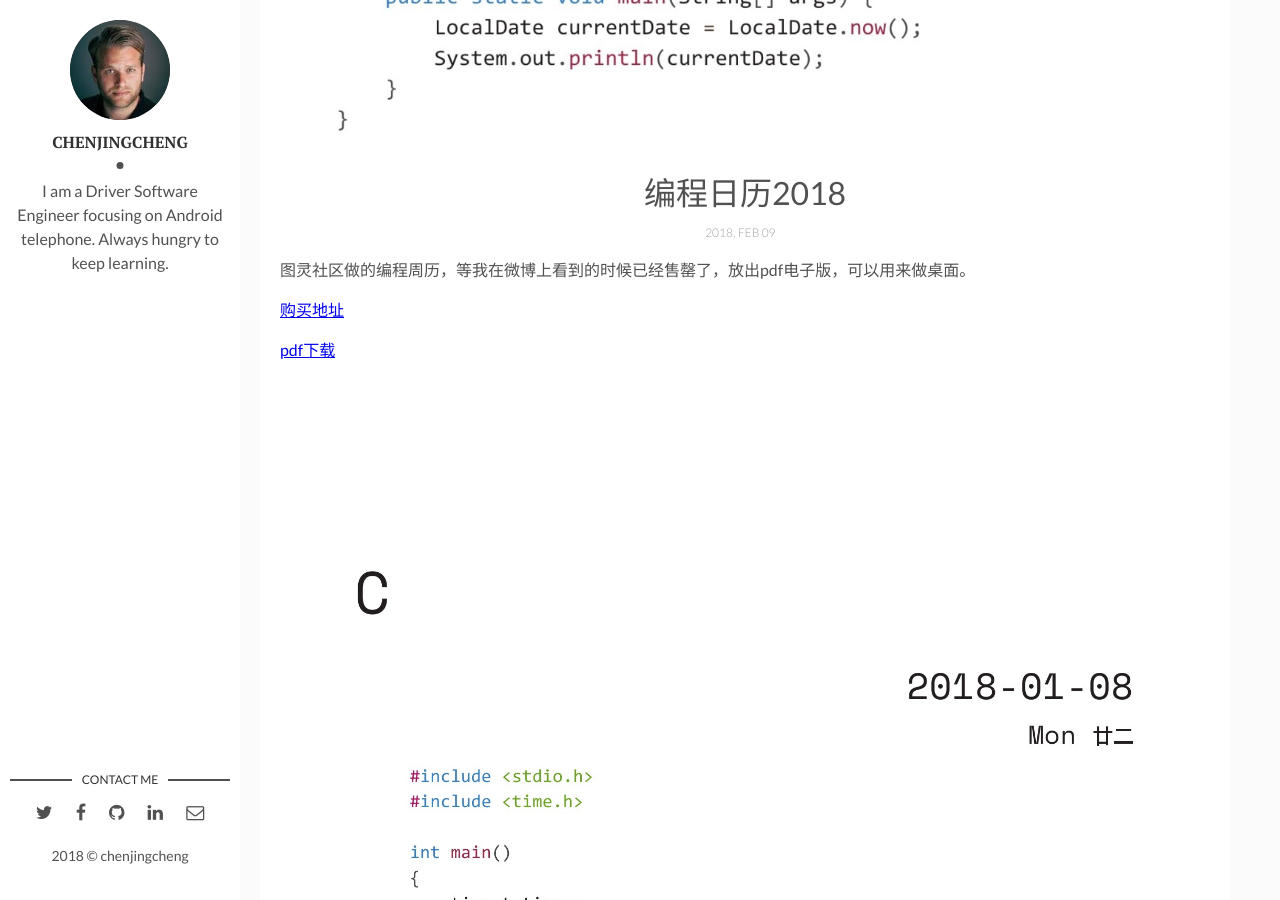
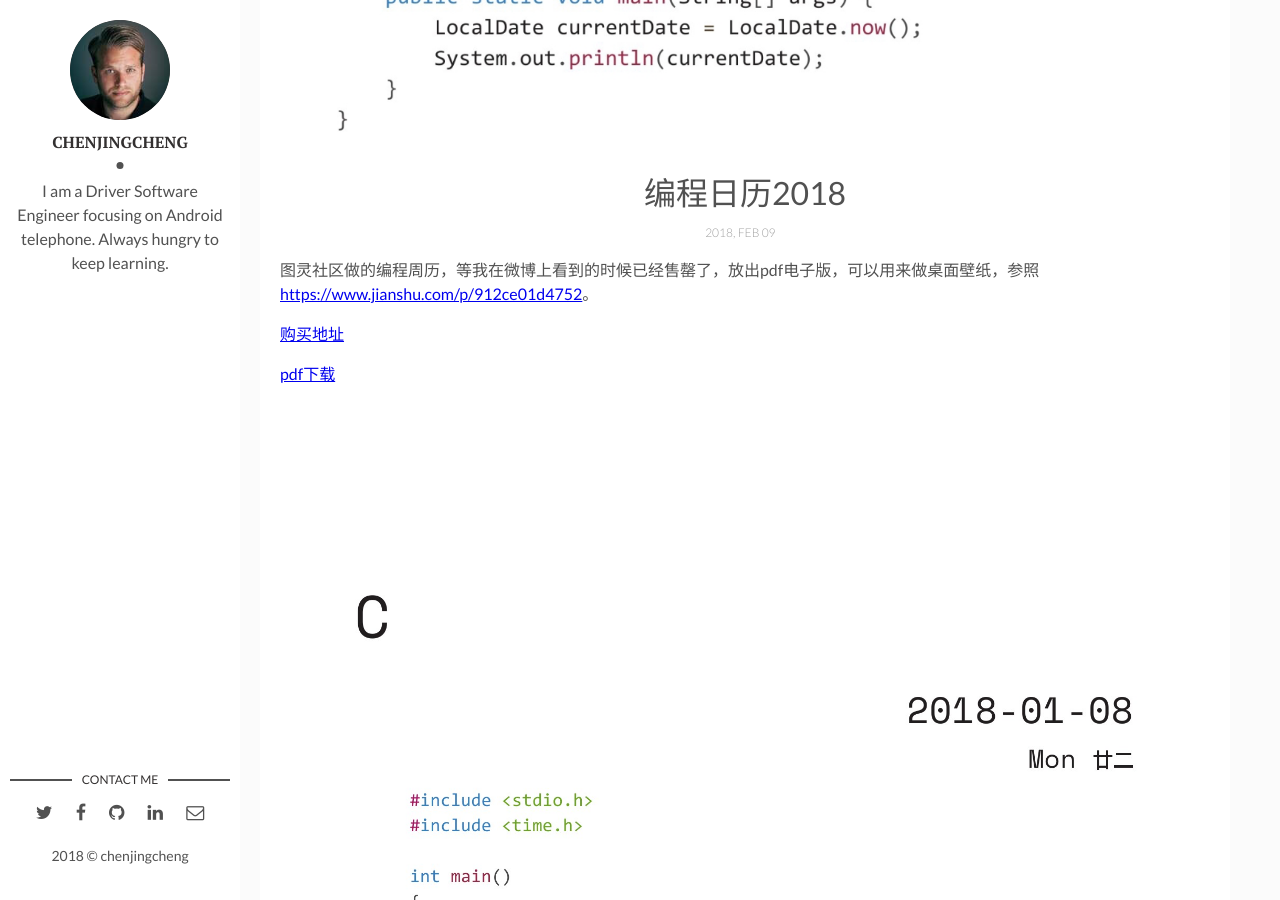
Before and after one commit to weiherty/weiherty.github.io, a Jekyll site: the page built from _posts/2018-02-09-happy-hacking-2018.markdown, in a window 1280 px wide and 900 px high, scrolled down 378 px. Built offline with Jekyll 4.4.1, drawn with Linux system fonts in a browser that asks for light colours.

Commit message:
增加链接

```diff
--- a/_posts/2018-02-09-happy-hacking-2018.markdown
+++ b/_posts/2018-02-09-happy-hacking-2018.markdown
@@ -6,7 +6,7 @@ description: 一本有趣的日历 # Add post description (optional)
 img: 0008_java.jpg # Add image post (optional)
 tags: [日历, 玩物]
 ---
-图灵社区做的编程周历，等我在微博上看到的时候已经售罄了，放出pdf电子版，可以用来做桌面。
+图灵社区做的编程周历，等我在微博上看到的时候已经售罄了，放出pdf电子版，可以用来做桌面壁纸，参照<https://www.jianshu.com/p/912ce01d4752>。
 
 [购买地址](http://www.ituring.com.cn/book/2625)
 
```
